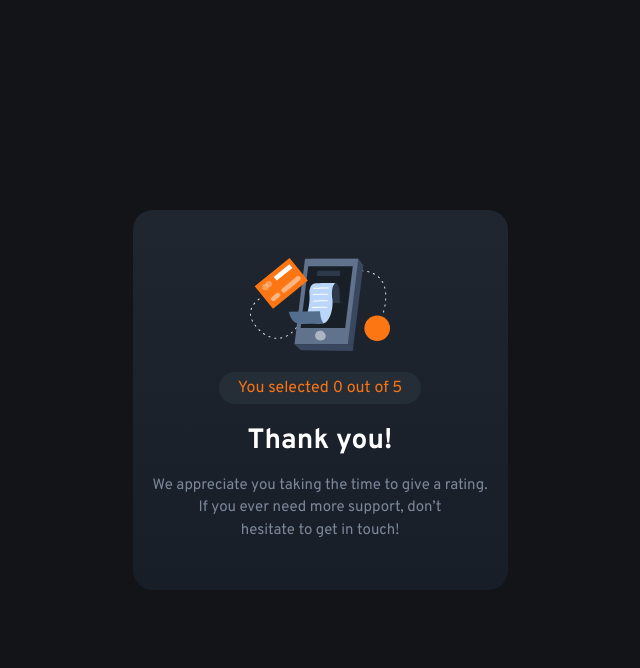
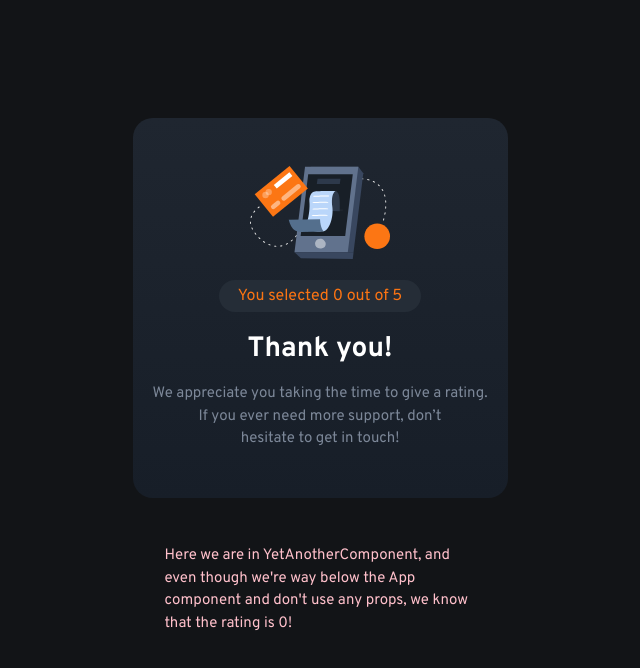
Before and after one commit to DanielW720/frontendmentor-interactive-rating-component-with-react-context, a React (Create React App) app in the folder solution/: page / in a window 1280 px wide. Both pictures are taken after a click on the button "SUBMIT". Shown: the top 668 px of the page, without its empty margins (320-960 px from the left). Built offline with nearby package versions, Linux system fonts and the light colour scheme; the HTML template or start-up script is replaced by a standard one.

Commit message:
Uses React Context for ThankYou component

```diff
--- a/solution/src/App.js
+++ b/solution/src/App.js
@@ -2,6 +2,8 @@ import './App.css';
 import { useState, useReducer } from 'react';
 import Rating from './components/feedback/Rating';
 import ThankYou from './components/feedback/ThankYou';
+import { RatingContext } from './RatingContext';
+import SomeOtherComponent from './SomeOtherComponent';
 
 function ratingReducer(ratingState, action) {
   switch (action.type) {
@@ -18,13 +20,8 @@ function ratingReducer(ratingState, action) {
 }
 
 function App() {
-  // const [rating, setRating] = useState('');
   const [rating, dispatch] = useReducer(ratingReducer, 0);
   const [isSubmitted, setIsSubmitted] = useState(false);
-
-  // const ratingHandler = (chosenRating) => {
-  //   setRating(chosenRating);
-  // }
 
   const submitHandler = () => {
     if (Number.isInteger(rating)) {
@@ -34,28 +31,12 @@ function App() {
     }
   }
 
-  // const reset = () => {
-  //   setRating('');
-  //   setIsSubmitted(false);
-  // }
-
   const ratingHandler = (chosenRating) => {
     dispatch({
       type: 'chose-rating',
       rating: chosenRating
     });
   }
-
-  // const submitHandler = () => {
-  //   if (Number.isInteger(rating)) {
-  //     dispatch({
-  //       type: 'submitted',
-  //     });
-  //   } else {
-  //     // TODO: Present this to user
-  //     console.log("Please choose a rating before submitting!")
-  //   }
-  // }
 
   const reset = () => {
     dispatch({
@@ -69,7 +50,12 @@ function App() {
       <main>
         {
           isSubmitted ?
-            <ThankYou rating={rating} onReset={reset} /> :
+            <RatingContext.Provider value={[{ rating: rating }]}>
+              {/* Provider: If any component inside this <ThankYou> asks for RatingContext, give
+              them this rating. */}
+              <ThankYou onReset={reset} />
+              <SomeOtherComponent />
+            </RatingContext.Provider> :
             <Rating ratingHandler={ratingHandler} submitHandler={submitHandler} />
         }
       </main>
--- /dev/null
+++ b/solution/src/RatingContext.js
@@ -0,0 +1,5 @@
+import { createContext } from "react";
+
+export const RatingContext = createContext({
+    rating: null,
+});
--- /dev/null
+++ b/solution/src/SomeOtherComponent.js
@@ -0,0 +1,16 @@
+import YetAnotherCompoent from "./YetAnotherComponent";
+
+const SomeOtherComponent = () => {
+    return (
+        <div style={
+            {
+                "width": "375px",
+                "padding": "2rem"
+            }
+        }>
+            <YetAnotherCompoent />
+        </div>
+    )
+}
+
+export default SomeOtherComponent;
--- /dev/null
+++ b/solution/src/YetAnotherComponent.js
@@ -0,0 +1,21 @@
+import { useContext } from "react"
+import { RatingContext } from "./RatingContext"
+
+const YetAnotherCompoent = () => {
+    const rating = useContext(RatingContext);
+
+    return (
+        <p style={
+            {
+                "color": "pink",
+                "fontWeight": "lighter"
+            }
+        }>
+            {`Here we are in YetAnotherComponent, and even though we're
+            way below the App component and don't use any props, we know that
+            the rating is ${rating[0].rating}!`}
+        </p>
+    )
+}
+
+export default YetAnotherCompoent;
--- a/solution/src/components/feedback/ThankYou.js
+++ b/solution/src/components/feedback/ThankYou.js
@@ -1,14 +1,19 @@
 import Card from '../UI/Card';
 import classes from './ThankYou.module.css';
 import illustrationThankYou from "../../images/illustration-thank-you.svg";
-import Button from '../utilities/Button';
+import { useContext } from 'react';
+import { RatingContext } from '../../RatingContext';
 
-const ThankYou = props => {
+
+const ThankYou = ({ onReset }) => {
+    const rating = useContext(RatingContext);
+    const ratingValue = rating[0].rating;
+
     return (
-        <div onClick={props.onReset}>
+        <div onClick={onReset}>
             <Card className={`${classes.thankyou}`} >
                 <img src={illustrationThankYou} alt="Thank you" />
-                <div className={classes.youselected}>You selected {props.rating} out of 5</div>
+                <div className={classes.youselected}>You selected {ratingValue} out of 5</div>
                 <h1>Thank you!</h1>
                 <p>
                     We appreciate you taking the time to give a rating.
```
Also changed, not shown: solution/src/components/utilities/Button.js (line endings or trailing spaces).
